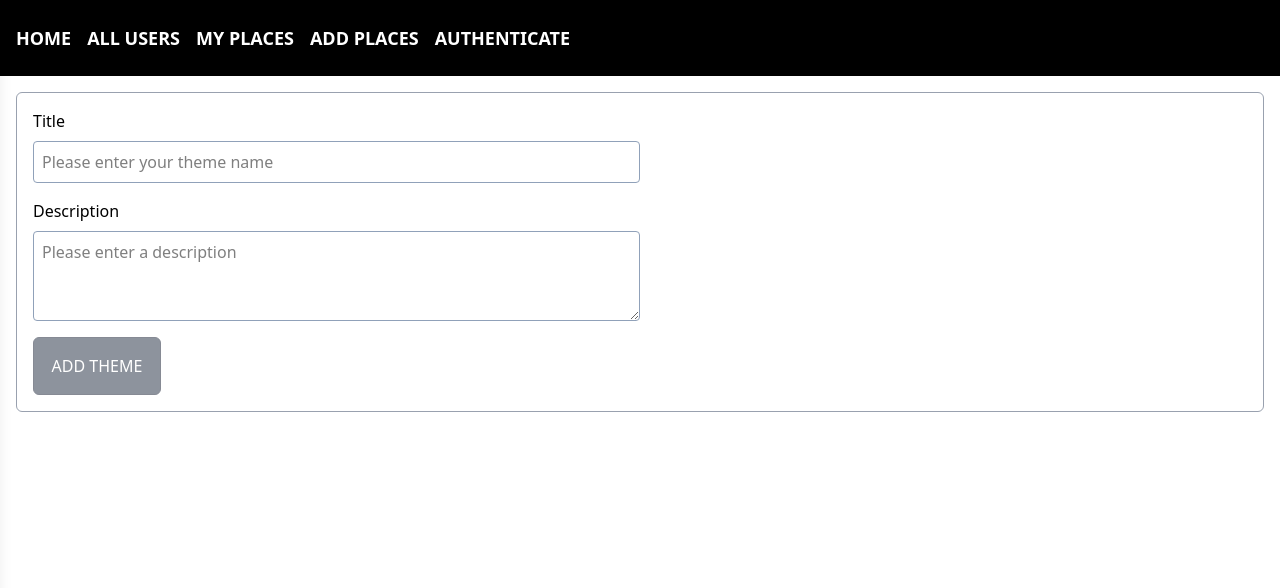
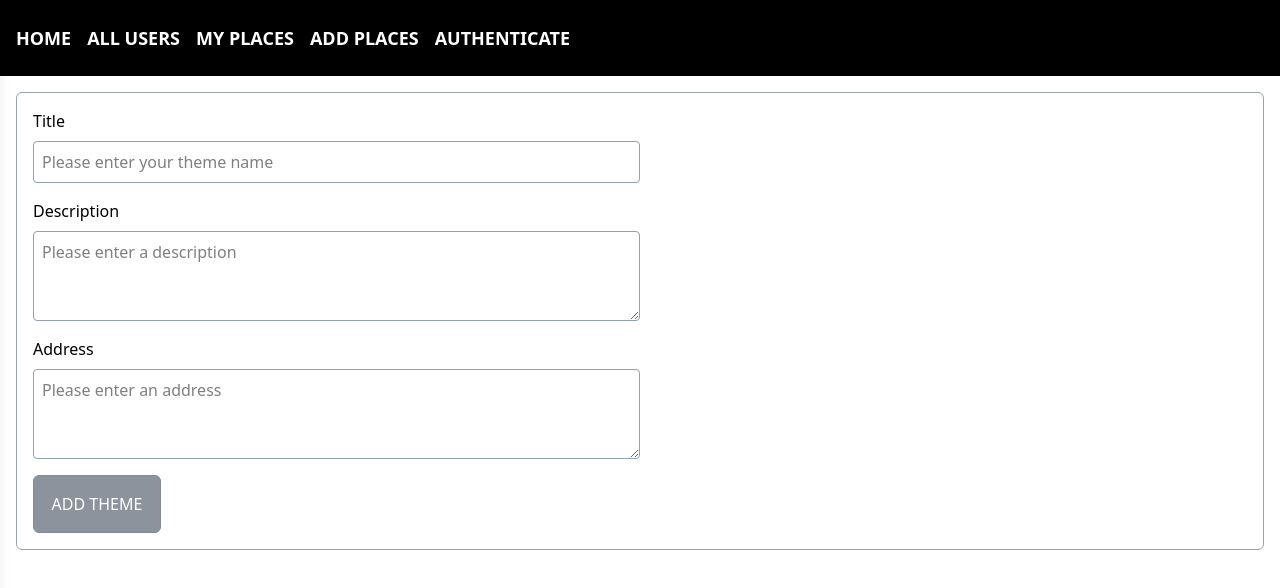
Before and after one commit to Earlssu/MERN_FS_Project, a React (Vite) app in the folder apps/client/: page /themes/new in a window 1280 px wide. Shown: the top 588 px of the page. Built offline with nearby package versions, Linux system fonts and the light colour scheme.

Commit message:
[Feat]Add new Input

```diff
--- a/apps/client/src/features/themes/pages/NewTheme.tsx
+++ b/apps/client/src/features/themes/pages/NewTheme.tsx
@@ -47,11 +47,17 @@
     dispatch({ type: 'INPUT_CHANGE', value: value, isValid: isValid, inputId: id });
   }, []);
 
+  const placeSubmitHandler = (event: React.FormEvent<HTMLFormElement>) => {
+    event.preventDefault();
+    console.log(formState.inputs); // TODO: send this to the backend
+  };
+
   return (
     <form
       className={
         'border border-gray-400 p-4 max-w-3/4 mx-auto mt-4 rounded-md flex flex-col gap-4 sm:max-w-full sm:mx-4'
       }
+      onSubmit={placeSubmitHandler}
     >
       <Input
         id={'title'}
@@ -70,6 +76,15 @@
         errorText={'Please enter a valid description (at least 5 characters)'}
         onInputChange={inputHandler}
       />
+      <Input
+        id={'input'}
+        label={'Address'}
+        placeholder={'Please enter an address'}
+        element={'textarea'}
+        validators={[VALIDATOR_REQUIRE()]}
+        errorText={'Please enter a valid address'}
+        onInputChange={inputHandler}
+      />
       <Button type={'submit'} disabled={!formState.isValid}>
         ADD THEME
       </Button>
```
